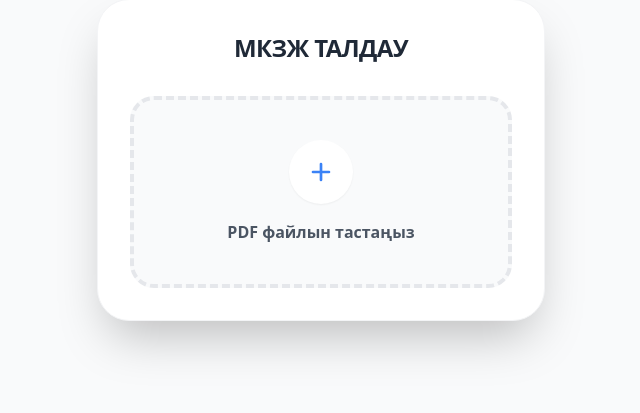
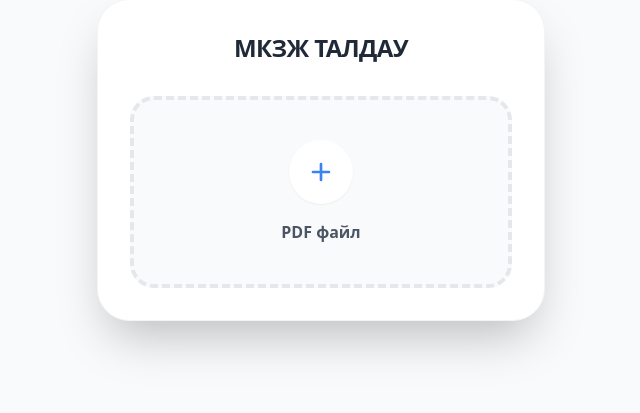
Before and after one commit to aibekxb/oppv_project, a Flask app: page / in a window 1280 px wide. Shown: the part 240-653 px from the top of the page, without its empty margins (319-959 px from the left). Run offline with Flask 3, Linux system fonts and the light colour scheme; some libraries are stand-ins or nearby versions.

Commit message:
Update index.html

```diff
--- a/templates/index.html
+++ b/templates/index.html
@@ -25,7 +25,7 @@
                             <path stroke-linecap="round" stroke-linejoin="round" stroke-width="2" d="M12 6v6m0 0v6m0-6h6m-6 0H6"></path>
                         </svg>
                     </div>
-                    <p class="text-gray-600 font-bold">PDF файлын тастаңыз</p>
+                    <p class="text-gray-600 font-bold">PDF файл</p>
                     <input type="file" id="file-input" name="pdf" accept=".pdf" class="hidden">
                 </div>
             </div>
```
